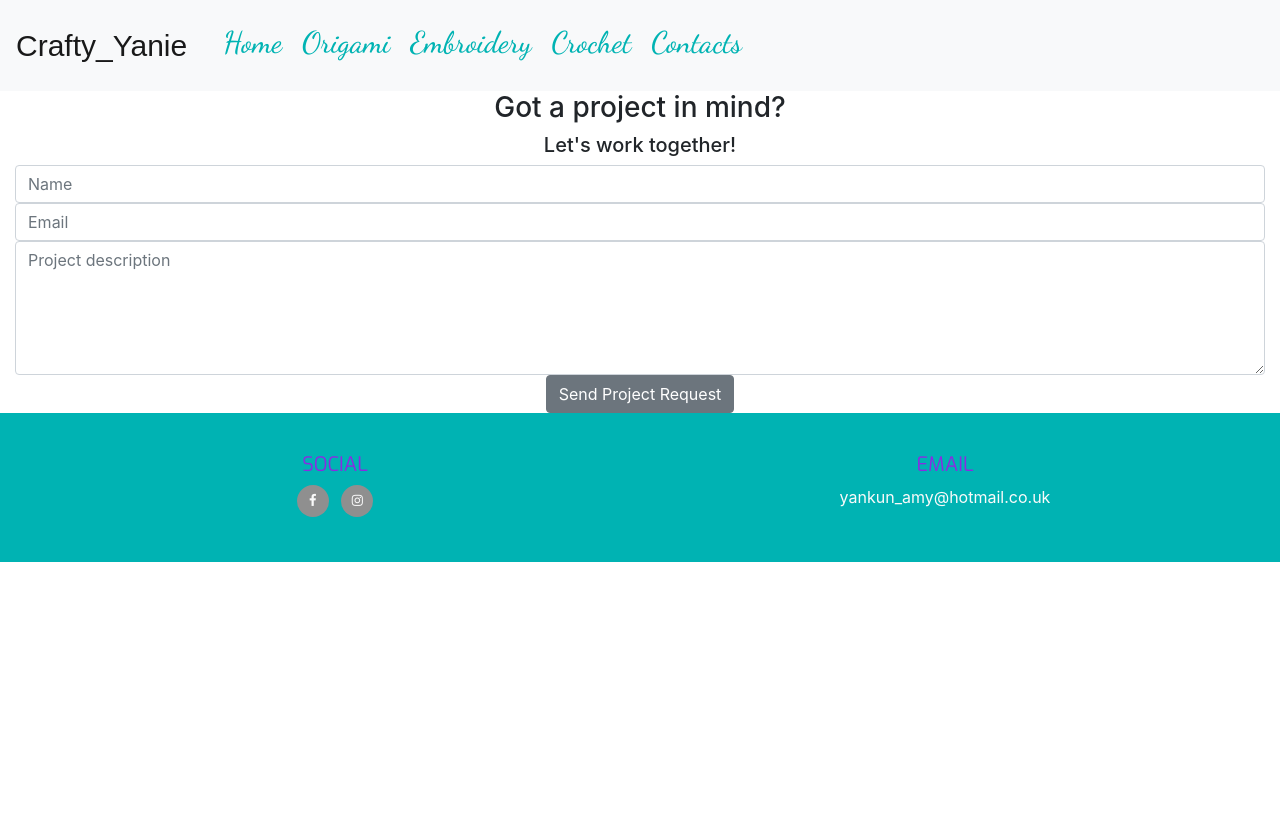
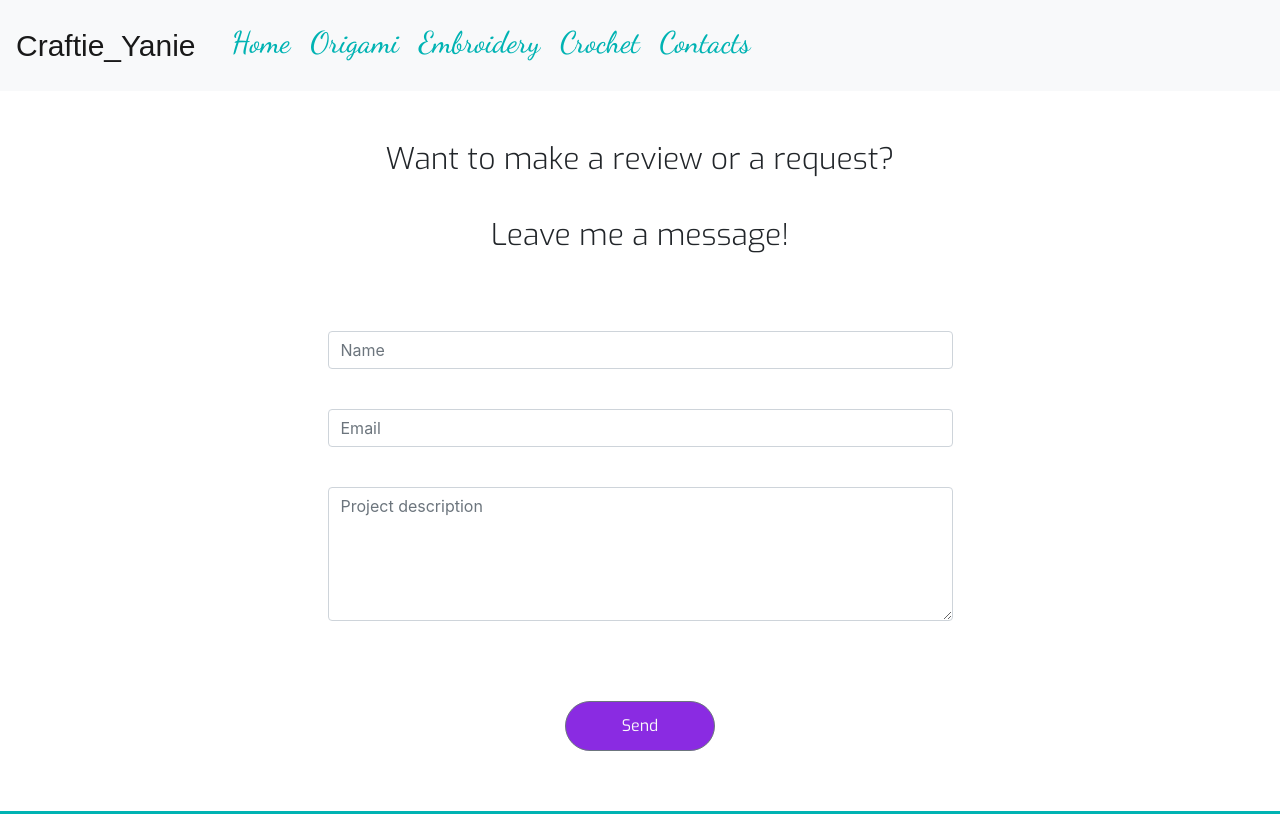
Before and after one commit to Code-Institute-Submissions/CRAFTIEYANIE, a plain HTML site: page contacts.html in a window 1280 px wide. Shown: the top 814 px of the page. Drawn offline with nearby package versions, Linux system fonts and the light colour scheme; a web font is replaced by a local one.

Commit message:
completed product pages and contact

```diff
--- a/assets/css/style.css
+++ b/assets/css/style.css
@@ -138,6 +138,7 @@ text-align: center;
 
 .products{
 text-align: center;
+margin-bottom: 40px;
 }
 
 .secondary-image{
@@ -178,7 +179,54 @@ text-align: center;
 .triplepage-sub {
     text-align: center;
     padding-top: 10px;
+    font-family: "Sofia", sans-serif;
+    font-weight: 400;
+    color:#00b3b3;
+}
+
+
+/* ----------------------------------------Contact */
+
+.contact-heading{
+
     font-family: "Exo", sans-serif;
-    font-weight: 400;
-     color:#00b3b3;
+    font-weight: 300;
+    margin-top: 50px;
+    margin-bottom: 40px;
+
 }
+.text-center{
+     font-family: "Exo", sans-serif;
+    font-weight: 300;
+    font-size: 30px;
+}
+
+.center-form{
+
+    padding-top: 30px;
+    margin: 0 auto;
+    max-width: 80%;
+
+}
+
+.spacing{
+    margin: 40px auto 40px;
+}
+
+button[type="submit"] {
+
+    margin-bottom: 20px;
+    color: #fafafa;
+    width: 150px;
+    height: 50px;
+    border-radius: 100px;
+    background-color: blueviolet;;
+}
+@media(min-width: 992px) {
+    .center-form {
+        padding-top: 30px;
+        min-height: 240px;
+        margin: 0 auto;
+        max-width: 50%;
+    }
+}
--- a/contacts.html
+++ b/contacts.html
@@ -15,7 +15,7 @@
     <body>
  <!--NAV  -->
     <nav class="navbar navbar-expand-lg navbar-light bg-light">
-  <a class="navbar-brand logo" href="#"><span class="logo-color">Crafty_Yanie</span></a>
+  <a class="navbar-brand logo" href="#"><span class="logo-color">Craftie_Yanie</span></a>
   <button class="navbar-toggler" data-toggle="collapse" data-target="#navbarNav">
     <span class="navbar-toggler-icon"></span>
   </button>
@@ -42,19 +42,19 @@
 
 <!-- content section  -->
  <section class="container-fluid">
-        <div class="row bg-color-contact">
+        <div class="row">
             <div class="col">
-                <h3 class="contact-heading uppercase text-center">Got a project in mind?</h3>
-                <h5 class="uppercase text-center">Let's work together!</h5>
+                <h3 class="contact-heading text-center">Want to make a review or a request?</h3>
+                <h5 class="text-center">Leave me a message!</h5>
 
                 <div class="center-form">
                     <form>
-                        <input type="text" name="name" id="fullname" class="form-control" placeholder="Name" required />
-                        <input type="email" name="email" id="emailaddress" class="form-control" placeholder="Email" required />
-                        <textarea rows="5" name="projectsummary" id="projectsummary" class="form-control" placeholder="Project description" required></textarea>
+                        <input type="text" name="name" id="fullname" class="form-control spacing" placeholder="Name" required />
+                        <input type="email" name="email" id="emailaddress" class="form-control spacing" placeholder="Email" required />
+                        <textarea rows="5" name="projectsummary" id="projectsummary" class="form-control spacing" placeholder="Project description" required></textarea>
                         <div class="form-row text-center">
-                            <div class="col">
-                                <button type="submit" class="btn btn-secondary">Send Project Request</button>
+                            <div class="col spacing">
+                                <button type="submit" class="btn btn-secondary button-spacing">Send</button>
                             </div>
                         </div>
                     </form>
```
Also changed, not shown: crochet.html (+6 -6 lines), embroidery.html (+11 -9 lines), index.html (+3 -3 lines), origami.html (+8 -8 lines), assets/images/emb3.jpg.
